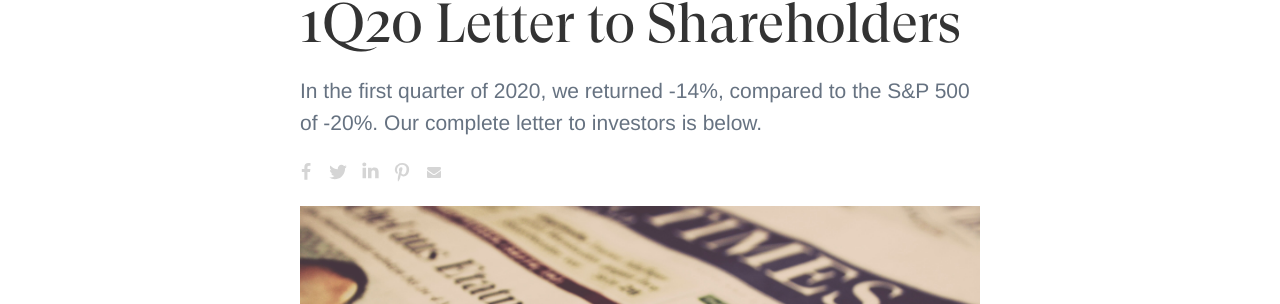
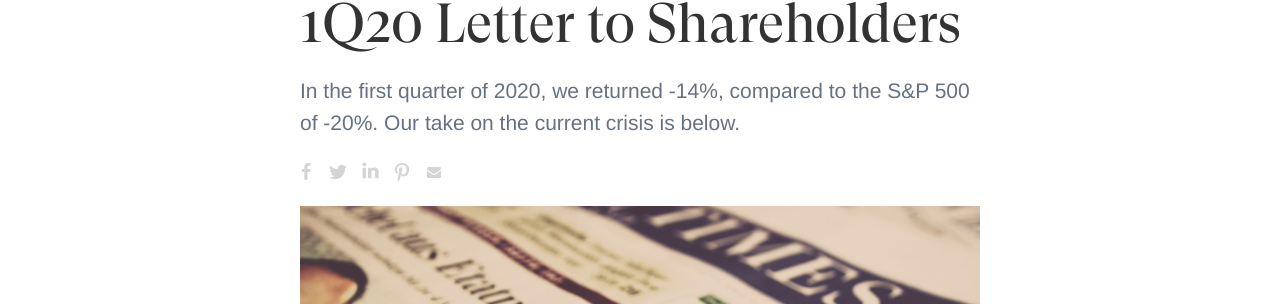
Before and after one commit to willanderson/Upholdings, a Jekyll site: the page built from _posts/2020-04-02-1q20-letter-to-shareholders.markdown, in a window 1280 px wide and 900 px high. Shown: the part 162-466 px from the top of the window. Built offline with Jekyll 4.4.1, drawn with Linux system fonts in a browser that asks for light colours; nearby versions of some CDN libraries; some web fonts are replaced; comment, search, counter and statistics services are not loaded.

Commit message:
Updated 1q20 Letter To Shareholders

```diff
--- a/_posts/2020-04-02-1q20-letter-to-shareholders.markdown
+++ b/_posts/2020-04-02-1q20-letter-to-shareholders.markdown
@@ -2,7 +2,7 @@
 title: 1Q20 Letter to Shareholders
 date: 2020-04-02 18:10:00 Z
 summary: In the first quarter of 2020, we returned -14%, compared to the S&P 500 of
-  -20%. Our complete letter to investors is below.
+  -20%. Our take on the current crisis is below.
 image: "/uploads/markus-spiske-3Tf1J8q9bBA-unsplash.jpg"
 credit:
 - Unsplash
```
